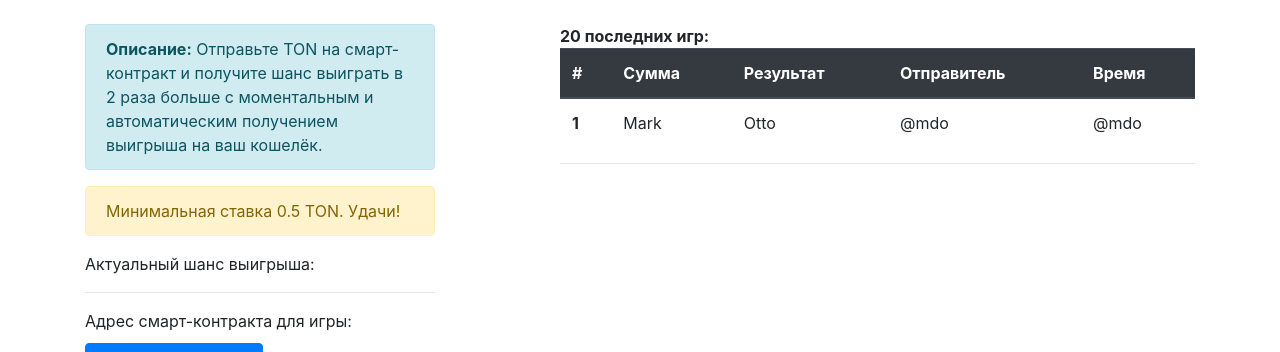
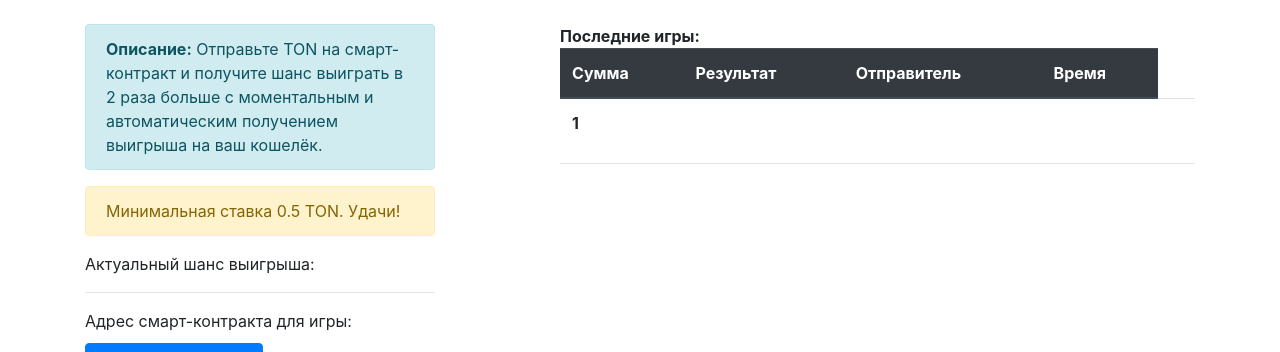
Before and after one commit to TonProject/ton_lottery.fun, a Flask app: template templates/index.html in a window 1280 px wide. Shown: the part 56-408 px from the top of the page. Run offline with Flask 2, Linux system fonts and the light colour scheme; the template is opened without the code that fills it, so the values that code supplies are empty; parts of the project's set-up code (start-up, migrations or seed data) failed here and were passed over.

Commit message:
Update index.html

```diff
--- a/templates/index.html
+++ b/templates/index.html
@@ -66,13 +66,12 @@
         <div class="col-sm-1"></div>
         <div class="col-sm-7">
             <br/>
-            <div><b>20 последних игр: </b></div>
+            <div><b>Последние игры: </b></div>
 
             <div>
                 <table class="table">
                     <thead class="thead-dark">
                     <tr>
-                        <th scope="col">#</th>
                         <th scope="col">Сумма</th>
                         <th scope="col">Результат</th>
                         <th scope="col">Отправитель</th>
@@ -82,10 +81,10 @@
                     <tbody id="orders">
                     <tr>
                         <th scope="row">1</th>
-                        <td>Mark</td>
-                        <td>Otto</td>
-                        <td>@mdo</td>
-                        <td>@mdo</td>
+                        <td></td>
+                        <td></td>
+                        <td></td>
+                        <td></td>
                     </tr>
                     </tbody>
                 </table>
@@ -171,7 +170,7 @@ align-items:center; justify-content:center; color:white; padding-top: 10px; padd
     console.log(data);
     let text = JSON.parse(data);
 
-    document.getElementById('address').innerHTML = '<b>Адрес смарт-контракта для игры: <br/></b><div id="address_div" style="color:blue; cursor:pointer;word-wrap:break-word;" data-copy="' + text.address + '" onclick="copy();">' + text.address + '</div><div class="hint" id='tooltip' style='display:none'>Скопировано</div>';
+    document.getElementById('address').innerHTML = '<b>Адрес смарт-контракта для игры: <br/></b><div id="address_div" style="color:blue; cursor:pointer;word-wrap:break-word;" data-copy="' + text.address + '" onclick="copy();">' + text.address + '</div><div class="hint" id="tooltip" style="display:none">Скопировано</div>';
     document.getElementById('balance').innerHTML = '<b>Баланс смарт-контракта: </b>' + (text.balance) + ' TON';
     document.getElementById('outgoing_amount').innerHTML = '<b>Сумма выплат: </b>' + (text.outgoing_amount) + ' TON';
     document.getElementById('incoming_amount').innerHTML = '<b>Сумма пополнений: </b>' + (text.incoming_amount) + ' TON';
@@ -182,9 +181,9 @@ align-items:center; justify-content:center; color:white; padding-top: 10px; padd
     let order_html = '';
     for (let i = text.orders.length - 1; i >= 0; i--) {
         let order = text.orders[i];
-        let order_status = (order.status === 2) ? '<b class="text-success">Выиграл ' + (order.amount * 2) + ' TON<b/> ' : '<b class="text-danger">Проиграл</b>';
+        let order_status = (order.status === 'win') ? '<b class="text-success">Выиграл ' + (order.amount * 2) + ' TON<b/> ' : '<b class="text-danger">Проиграл</b>';
         order_html +=
-            '<tr><td>' + (order.id) + '</td>' +
+            '<tr>' +
             '<td><b>' + (order.amount) + ' TON</b></td>' +
             '<td>' + order_status + '</td>' +
             '<td>' + order.address + '</td>' +
```
